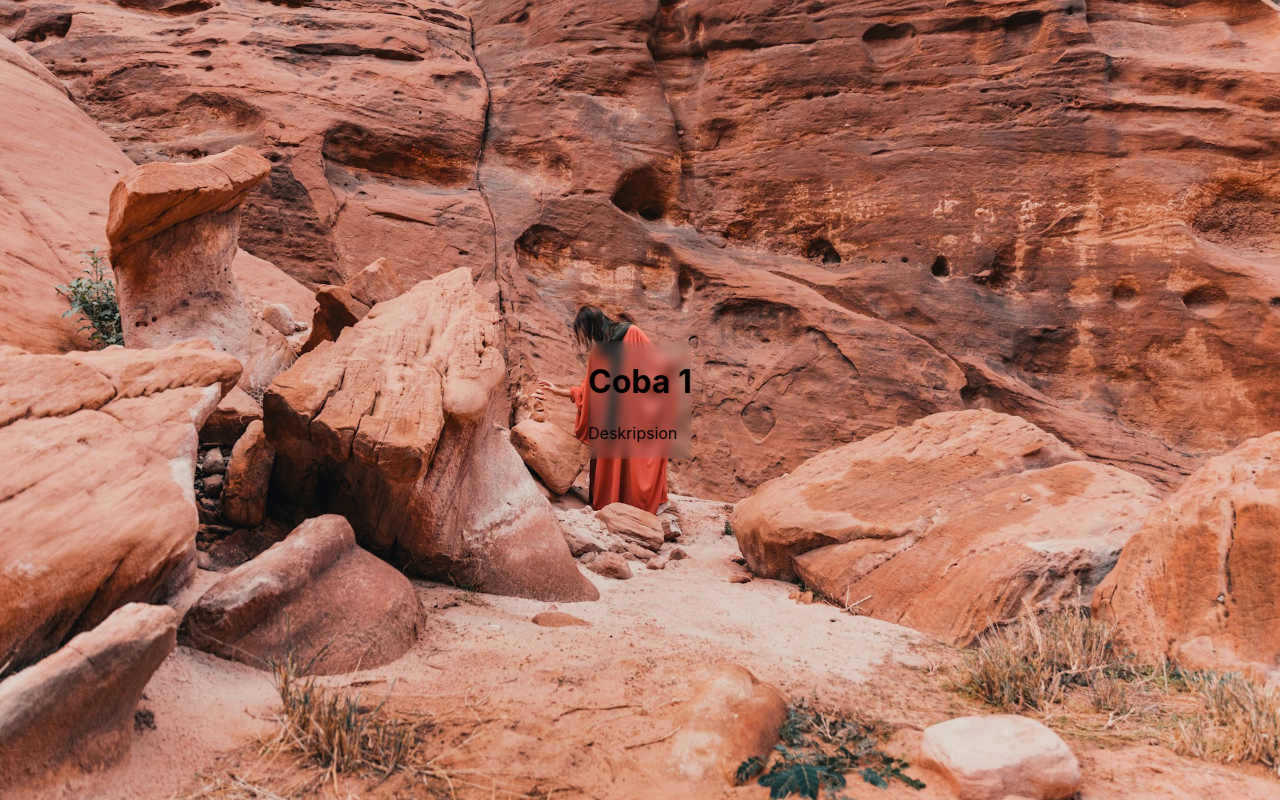
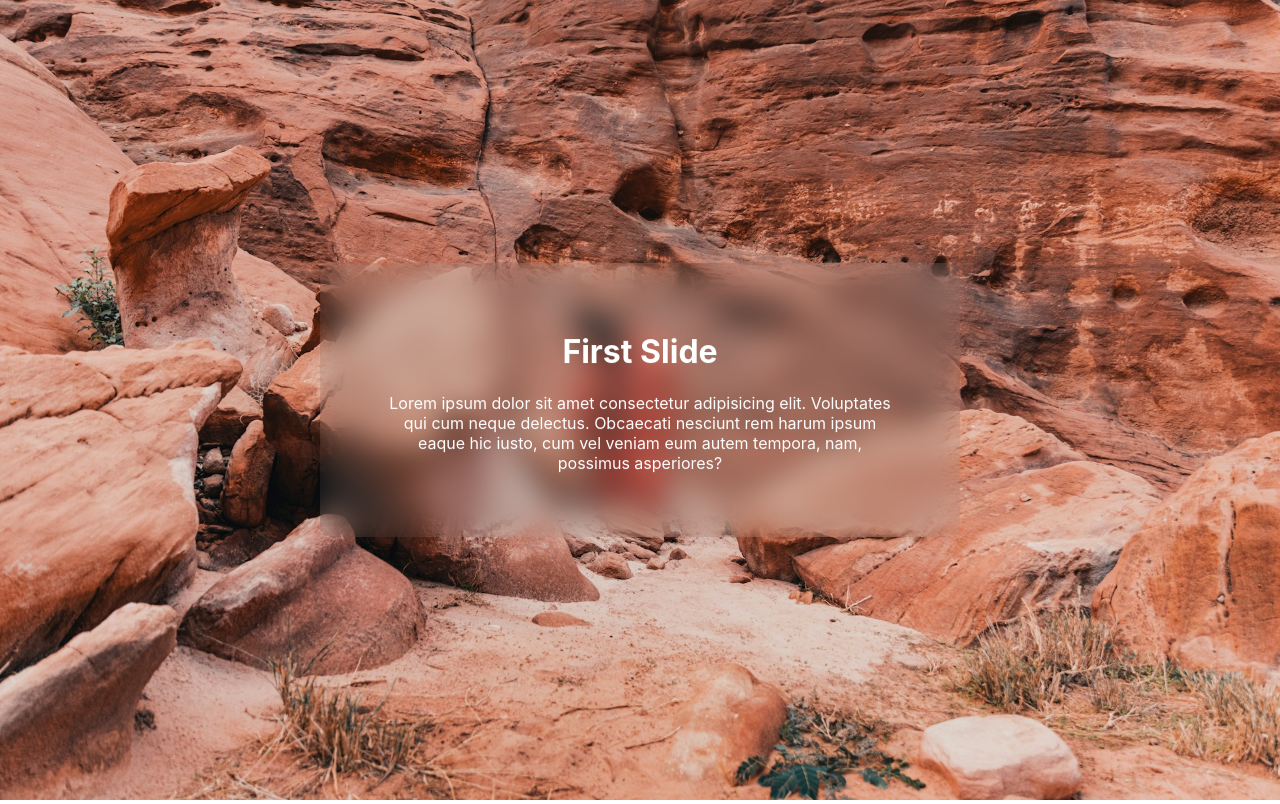
Before and after one commit to Muqorrobin22/Carousel-with-react-and-scss, a React (Vite) app: page / in a window 1280 px wide. Shown: the top 804 px of the page. Built offline with nearby package versions, Linux system fonts and the light colour scheme.

Commit message:
add padding color and border radius in text, and change the text field

```diff
--- a/src/components/CarouselInner.jsx
+++ b/src/components/CarouselInner.jsx
@@ -7,22 +7,37 @@ export function CarouselInner() {
         <li className={styles.carousel_inner__item}>
           <img src="/images/image1.jpg" alt="image" />
           <div className={styles.carousel__item_text}>
-            <h1>Coba 1</h1>
-            <p>Deskripsion</p>
+            <h1> First Slide </h1>
+            <p>
+              Lorem ipsum dolor sit amet consectetur adipisicing elit.
+              Voluptates qui cum neque delectus. Obcaecati nesciunt rem harum
+              ipsum eaque hic iusto, cum vel veniam eum autem tempora, nam,
+              possimus asperiores?
+            </p>
           </div>
         </li>
         <li className={styles.carousel_inner__item}>
           <img src="/images/image2.jpg" alt="image2" />
           <div className={styles.carousel__item_text}>
-            <h1>Coba 2</h1>
-            <p>Deskripsion</p>
+            <h1>Second Slide</h1>
+            <p>
+              Lorem ipsum dolor sit amet consectetur, adipisicing elit.
+              Accusamus, dolorum! Repudiandae exercitationem recusandae odio
+              optio ad! Veniam omnis et, optio voluptates quibusdam, quaerat,
+              voluptatum quo deserunt aliquid perferendis repellat ipsam.
+            </p>
           </div>
         </li>
         <li className={styles.carousel_inner__item}>
           <img src="/images/image3.jpg" alt="image3" />
           <div className={styles.carousel__item_text}>
-            <h1>Coba 3</h1>
-            <p>Deskripsion</p>
+            <h1>third Slide</h1>
+            <p>
+              Lorem ipsum, dolor sit amet consectetur adipisicing elit. Illo
+              repellendus aspernatur distinctio aperiam, culpa voluptatibus
+              alias nesciunt debitis, vel porro quos atque eveniet, neque cum
+              adipisci in deserunt earum fugit?
+            </p>
           </div>
         </li>
       </ul>
--- a/src/components/CarouselInner.module.scss
+++ b/src/components/CarouselInner.module.scss
@@ -22,7 +22,11 @@
       top: 50%;
       left: 50%;
       transform: translate(-50%, -50%);
-      backdrop-filter: blur(5px) contrast(0.8);
+      backdrop-filter: blur(15px) contrast(0.8);
+      padding: 3em 4em;
+      color: white;
+      border-radius: 10px;
+      text-align: center;
     }
   }
 }
```
